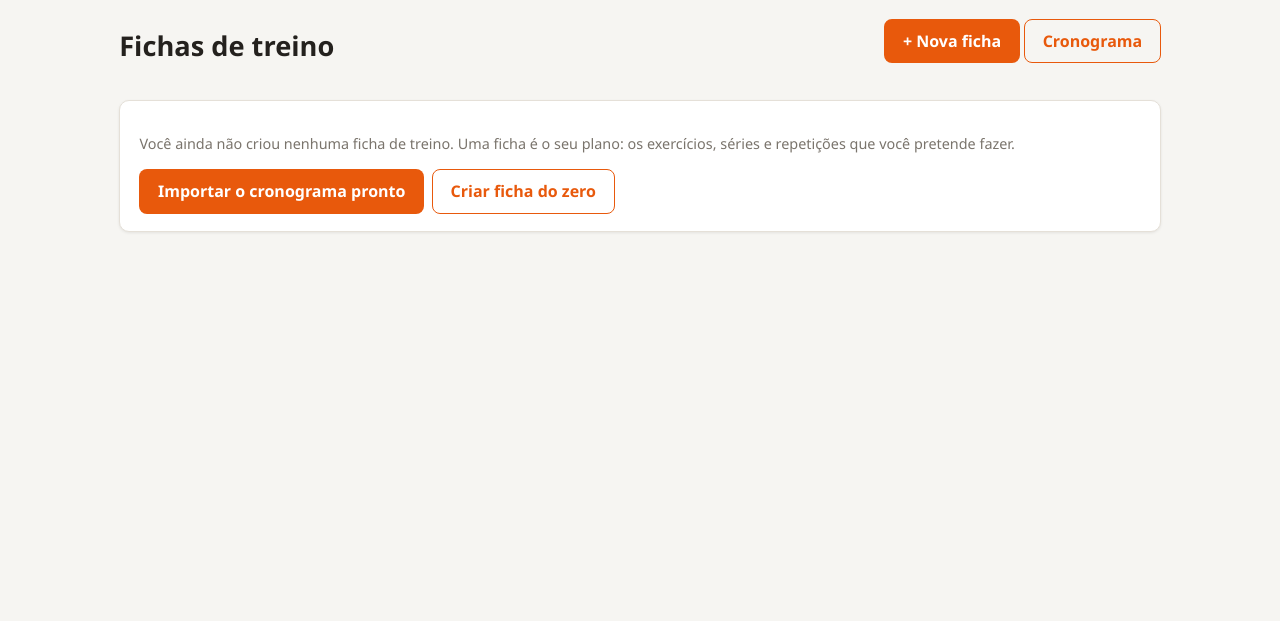
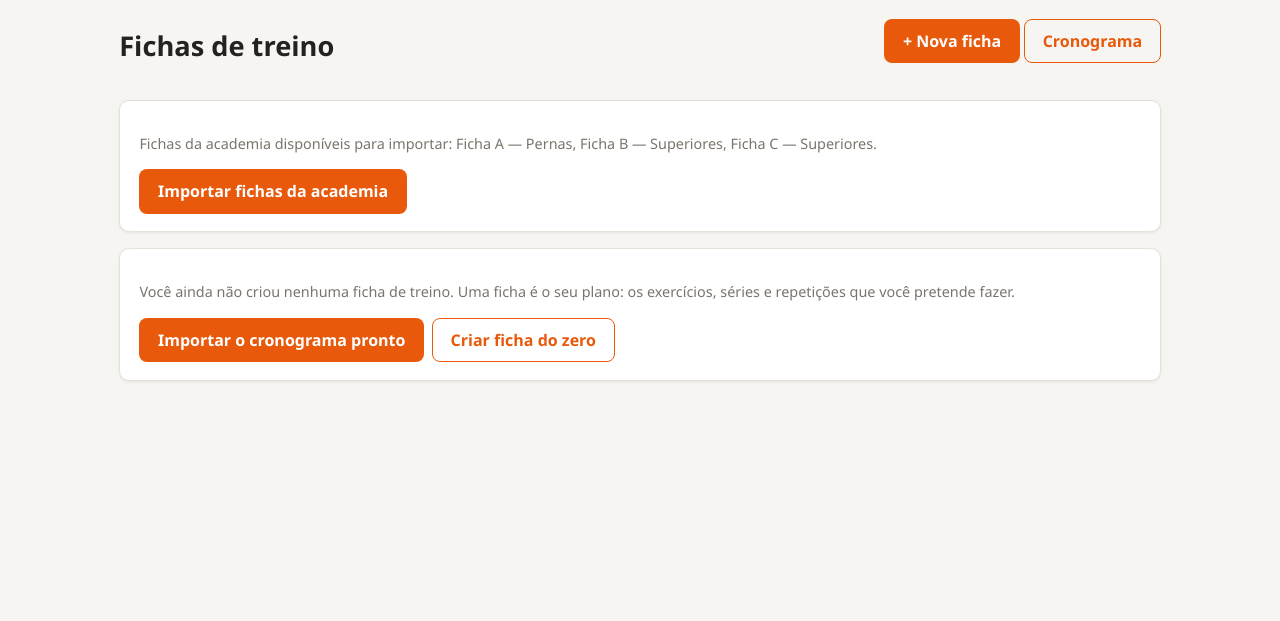
Before and after one commit to Marcosamorim897/Fit-Tracker, a Flask app: page /fichas in a window 1280 px wide. Shown: the part 52-673 px from the top of the page. Run offline with Flask 3, Linux system fonts and the light colour scheme; the visitor is signed in with stand-in values (Sample User, id 1); data that the repository does not hold is empty.

Commit message:
feat: botão para importar as fichas da academia direto pelo app
O seed_academia.py exigia a DATABASE_URL de produção e o PowerShell,
então as fichas nunca chegavam à conta no celular. Agora /fichas mostra
um botão "Importar fichas da academia" enquanto faltar alguma delas;
a importação cria só as que não existem (sem duplicar).

- fichas_academia.py: dados das fichas A/B/C (fonte única, como o
  cronograma.py), usados pela rota e pelo script
- seed_academia.py continua disponível para popular via linha de comando

Co-Authored-By: Claude Opus 5.5 <noreply@anthropic.com>

```diff
--- a/app.py
+++ b/app.py
@@ -22,6 +22,7 @@ from flask_login import (
 )
 
 import cronograma as cron
+import fichas_academia
 from models import (
     Measurement,
     PlanExercise,
@@ -322,7 +323,56 @@ def plans():
         .order_by(WorkoutPlan.active.desc(), WorkoutPlan.created_at.desc())
         .all()
     )
-    return render_template("plans.html", items=items)
+    existing = {p.name for p in items}
+    academia_missing = [
+        f["name"] for f in fichas_academia.FICHAS if f["name"] not in existing
+    ]
+    return render_template(
+        "plans.html", items=items, academia_missing=academia_missing
+    )
+
+
+@app.route("/fichas/importar-academia", methods=["POST"])
+@login_required
+def import_academia():
+    existing = {
+        p.name for p in WorkoutPlan.query.filter_by(user_id=current_user.id).all()
+    }
+    created = 0
+    for ficha in fichas_academia.FICHAS:
+        if ficha["name"] in existing:
+            continue
+        plan = WorkoutPlan(
+            user_id=current_user.id,
+            name=ficha["name"],
+            description=ficha["description"],
+            active=True,
+        )
+        db.session.add(plan)
+        db.session.flush()  # precisa do plan.id para os exercícios
+        for position, (ex_name, group, sets, reps, rest, notes) in enumerate(
+            ficha["exercises"]
+        ):
+            db.session.add(
+                PlanExercise(
+                    plan_id=plan.id,
+                    name=ex_name,
+                    muscle_group=group,
+                    target_sets=sets,
+                    target_reps=reps,
+                    rest_seconds=rest,
+                    notes=notes,
+                    position=position,
+                )
+            )
+        created += 1
+
+    if created:
+        db.session.commit()
+        flash(f"{created} ficha(s) da academia importada(s).", "success")
+    else:
+        flash("As fichas da academia já estavam na sua conta.", "info")
+    return redirect(url_for("plans"))
 
 
 @app.route("/fichas/nova", methods=["GET", "POST"])
--- /dev/null
+++ b/fichas_academia.py
@@ -0,0 +1,85 @@
+"""Fichas A, B e C da academia (3x12).
+
+Fonte única dos dados usados pelo botão de importação em /fichas e pelo
+script seed_academia.py.
+
+O descanso entre exercícios (2 min) não tem campo próprio no modelo, por isso
+fica na descrição da ficha. As cargas ficam em branco: são anotadas a cada
+treino. Pulley frente com barra (B) e com triângulo (C) têm nomes distintos
+para que o gráfico de progresso não misture as duas pegadas.
+"""
+
+AQUECIMENTO = "1 série de aquecimento com 50% da carga máxima (8 reps)."
+DESCRICAO = "Ficha da academia · 3x12 · descanso de 1 min entre séries e 2 min entre exercícios."
+
+# (nome, grupo, séries, reps, descanso em segundos, observação)
+FICHAS = [
+    {
+        "name": "Ficha A — Pernas",
+        "description": DESCRICAO,
+        "exercises": [
+            ("Gêmeos em pé", "Panturrilha", 3, "12", 60, AQUECIMENTO),
+            ("Cadeira abdutora", "Glúteos", 3, "12", 60, None),
+            ("Mesa flexora", "Posterior", 3, "12", 60, AQUECIMENTO),
+            ("Leg press (45° ou 180°)", "Quadríceps", 3, "12", 60, None),
+            ("Cadeira adutora", "Adutores", 3, "12", 60, None),
+            ("Cadeira flexora", "Posterior", 3, "12", 60, None),
+            ("Cadeira extensora", "Quadríceps", 3, "12", 60, None),
+        ],
+    },
+    {
+        "name": "Ficha B — Superiores",
+        "description": DESCRICAO,
+        "exercises": [
+            ("Supino reto na máquina", "Peitoral", 3, "12", 60, AQUECIMENTO),
+            ("Pulley frente (barra)", "Costas", 3, "12", 60, AQUECIMENTO + " Com barra."),
+            ("Crucifixo na máquina", "Peitoral", 3, "12", 60, None),
+            (
+                "Remada baixa",
+                "Costas",
+                3,
+                "12",
+                60,
+                "Com triângulo: costas retas, puxando na direção do umbigo.",
+            ),
+            ("Desenvolvimento de ombros", "Ombros", 3, "12", 60, "Com halteres."),
+            ("Tríceps na polia", "Tríceps", 3, "12", 60, None),
+            ("Rosca direta", "Bíceps", 3, "12", 60, "Com halteres."),
+        ],
+    },
+    {
+        "name": "Ficha C — Superiores",
+        "description": DESCRICAO,
+        "exercises": [
+            (
+                "Pulley frente (triângulo)",
+                "Costas",
+                3,
+                "12",
+                60,
+                AQUECIMENTO + " Com triângulo.",
+            ),
+            ("Remada na máquina", "Costas", 3, "12", 60, "Pegada pronada (mão por cima)."),
+            (
+                "Supino inclinado na máquina",
+                "Peitoral",
+                3,
+                "12",
+                60,
+                "Sentado: o braço vai na diagonal para cima. Deitado: banco inclinado "
+                "para cima. " + AQUECIMENTO,
+            ),
+            ("Rosca Scott na máquina", "Bíceps", 3, "12", 60, None),
+            (
+                "Tríceps francês na polia",
+                "Tríceps",
+                3,
+                "12",
+                60,
+                "Polia na linha da cintura; o braço não deve passar da cabeça.",
+            ),
+            ("Desenvolvimento de ombro lateral", "Ombros", 3, "12", 60, "Máquina ou halter."),
+            ("Desenvolvimento de ombro frontal", "Ombros", 3, "12", 60, "Halter ou anilha."),
+        ],
+    },
+]
--- a/templates/plans.html
+++ b/templates/plans.html
@@ -8,6 +8,16 @@
     <a class="btn btn-outline" href="{{ url_for('schedule') }}">Cronograma</a>
   </div>
 </div>
+
+{% if academia_missing %}
+<div class="card">
+  <p class="muted">Fichas da academia disponíveis para importar: {{ academia_missing|join(", ") }}.</p>
+  <form method="post" action="{{ url_for('import_academia') }}"
+        onsubmit="return confirm('Criar {{ academia_missing|length }} ficha(s) da academia na sua conta?')">
+    <button class="btn btn-primary" type="submit">Importar fichas da academia</button>
+  </form>
+</div>
+{% endif %}
 
 {% if items %}
 <div class="cards-grid">
```
Also changed, not shown: seed_academia.py (+7 -85 lines).
